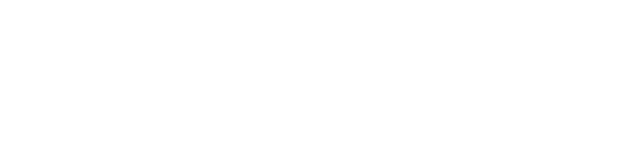
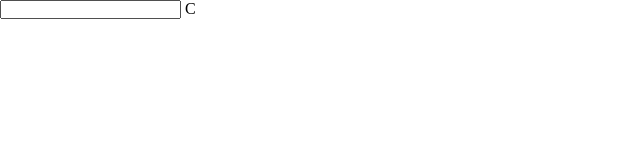
Before and after one commit to leone4098/calculator, a plain HTML site: page index.html in a window 1280 px wide. Shown: the whole page, without its empty margins (0-640 px from the left). Drawn offline with Linux system fonts and the light colour scheme.

Commit message:
atualizado

```diff
--- a/index.html
+++ b/index.html
@@ -9,6 +9,12 @@
 </head>
 <body>
 
+    <div class="container">
+       <form action="" class="calculator">
+           <input type="text" readonly class="resuiltado" name="result">
+           <span class="tecla" onclick="document.calculator">C</span>
+       </form>
+    </div>
 
     <script src="script.js"></script>
 </body>
```
